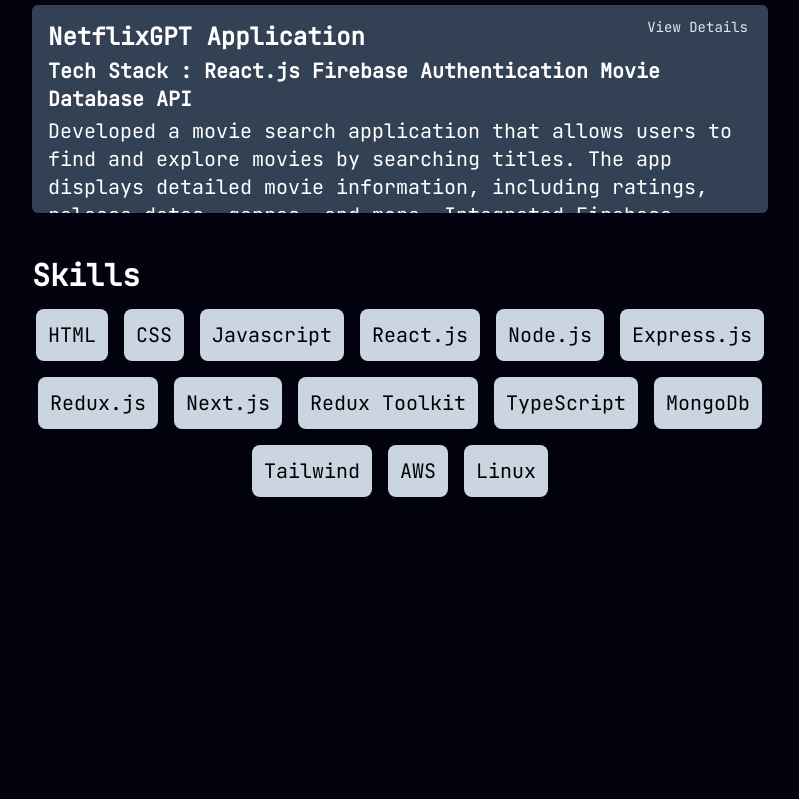
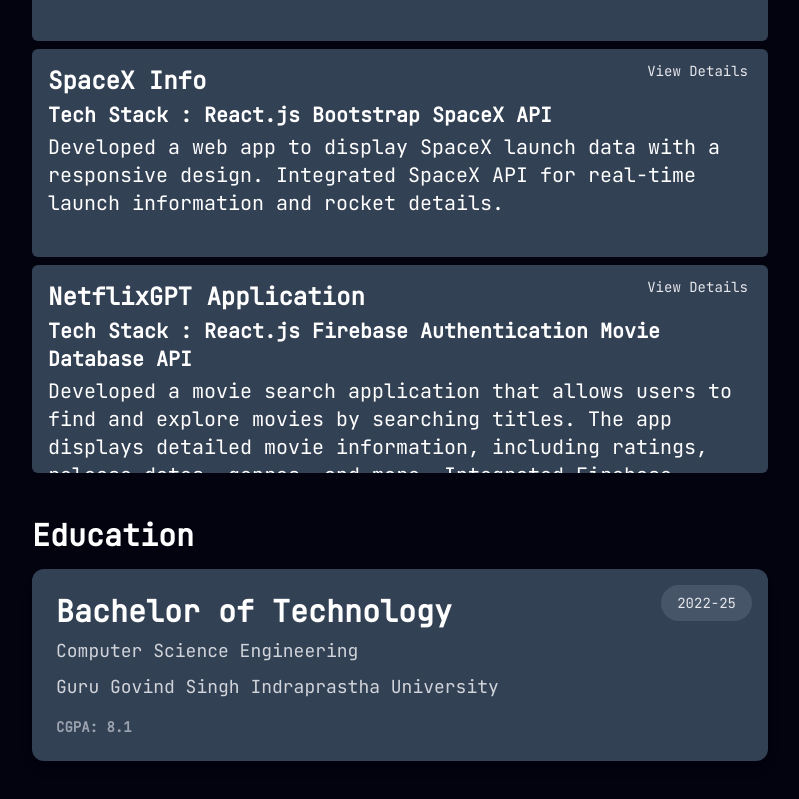
Before and after one commit to MALIKKHUBAIB1/myportfolio, a React (Vite) app: page / in a window 1280 px wide. Shown: the part 1393-2192 px from the top of the page, without its empty margins (240-1039 px from the left). Before the commit the page ends 1926 px from the top, so only its background shows below. Built offline with nearby package versions, Linux system fonts and the light colour scheme.

Commit message:
complete portfolio

```diff
--- a/src/App.jsx
+++ b/src/App.jsx
@@ -1,6 +1,7 @@
 import "./App.css";
 import AboutMe from "./component/AboutMe";
 import AboutSection from "./component/AboutSection";
+import Educations from "./component/Educations";
 import Imagesection from "./component/Imagesection";
 import Skills from "./component/Skills";
 import WorkExperience from "./component/WorkExperience";
@@ -18,11 +19,12 @@
       {/* About Me Section */}
       <div className="p-4">
         <AboutMe />
+        <Skills />
         <WorkExperience />
       </div>
       {/* SKills  */}
-      <div>
-        <Skills />
+      <div className="-mt-4 mb-2 p-4">
+        <Educations />
       </div>
     </div>
   );
--- /dev/null
+++ b/src/component/Educations.jsx
@@ -0,0 +1,31 @@
+import Heading from "../utils/Heading";
+
+function Educations() {
+  return (
+    <div>
+      <Heading content={"Education"} />
+      <div className="bg-slate-700 p-6 rounded-xl shadow-lg my-4 relative overflow-hidden">
+        {/* Top-Right Button Link */}
+        <span className="absolute top-4 right-4 text-gray-200 text-sm bg-slate-600 px-4 py-2 rounded-full">
+          2022-25
+        </span>
+
+        {/* Project Details */}
+        <h1 className="font-bold text-3xl text-white mb-2">
+          Bachelor of Technology
+        </h1>
+        <div className="text-lg text-gray-300 mb-2">
+          Computer Science Engineering
+        </div>
+        <div className="text-lg text-gray-300 mb-2">
+          Guru Govind Singh Indraprastha University
+        </div>
+        <div className="flex items-center justify-between text-sm text-gray-400 mt-4">
+          <h2 className="font-semibold">CGPA: 8.1</h2>
+        </div>
+      </div>
+    </div>
+  );
+}
+
+export default Educations;
--- a/src/component/Skills.jsx
+++ b/src/component/Skills.jsx
@@ -19,7 +19,7 @@
     { name: "Linux", category: "Os" },
   ];
   return (
-    <div className="p-4 -mt-4 mb-2">
+    <>
       <Heading content={"Skills"} />
       <div className="flex flex-wrap justify-center gap-4">
         {skills.map((skill, i) => {
@@ -33,7 +33,7 @@
           );
         })}
       </div>
-    </div>
+    </>
   );
 }
 
```
